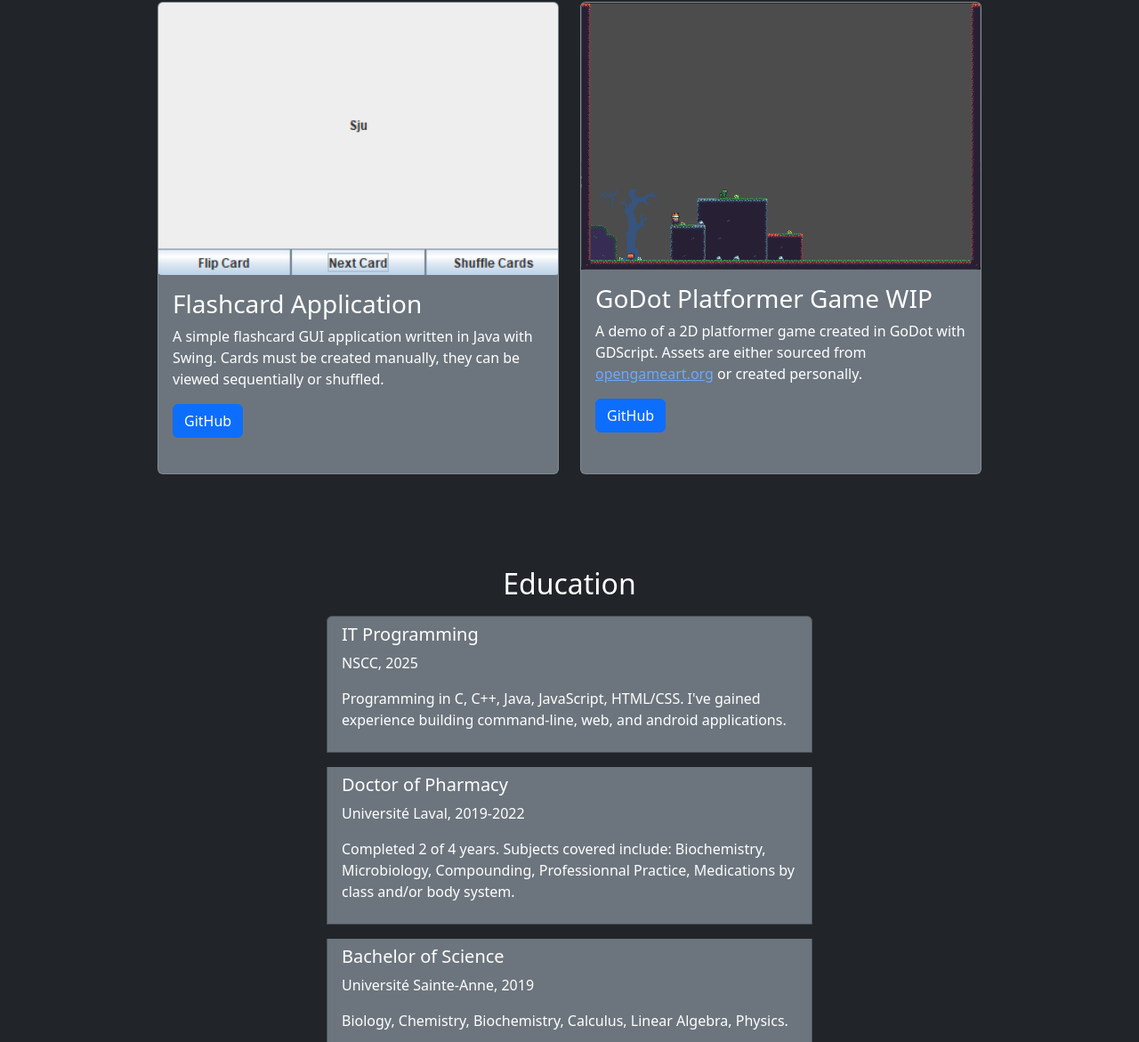
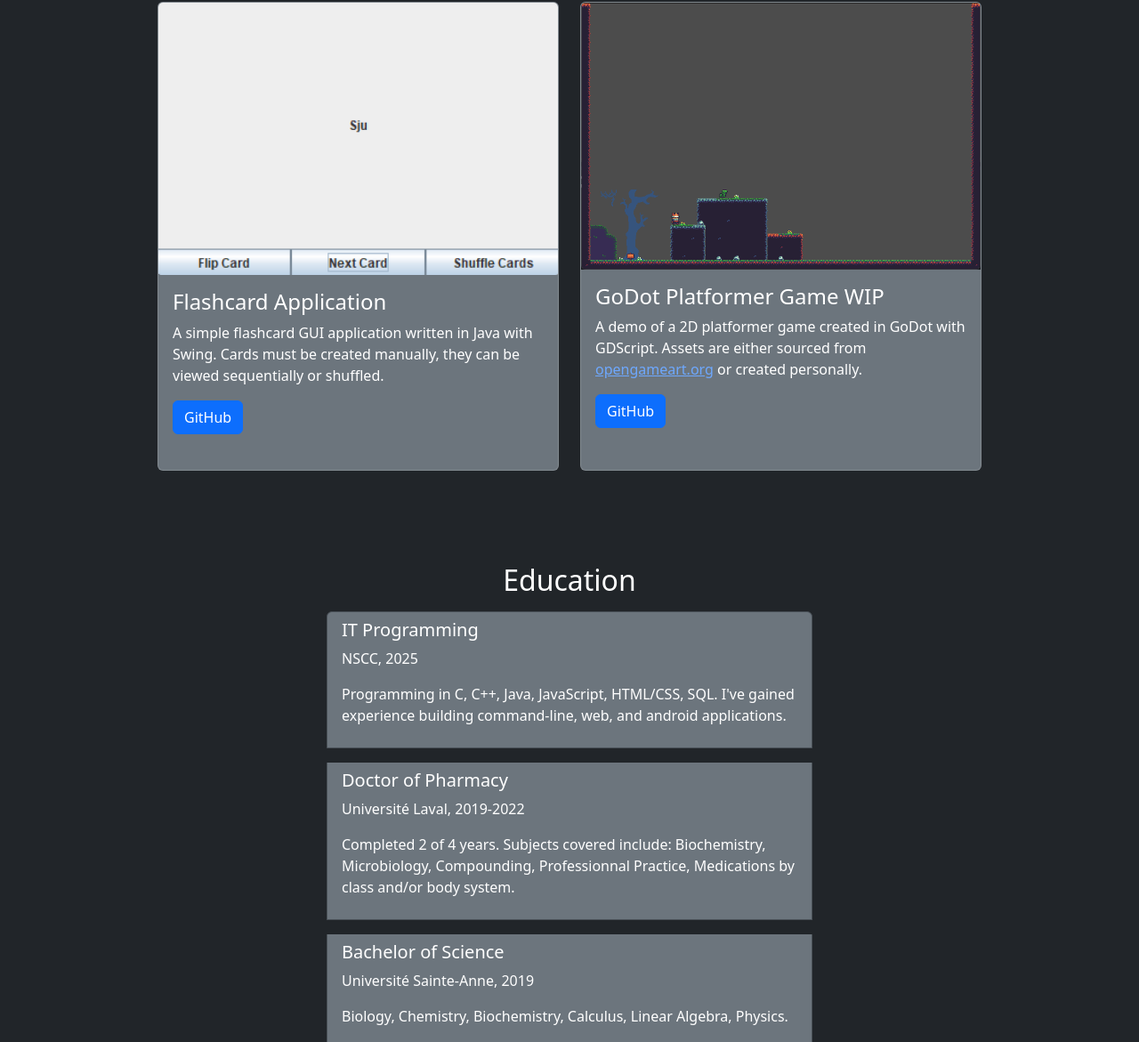
Before and after one commit to DeagleM902/Portfolio, a plain HTML site: page index.html in a window 1280 px wide. Shown: the part 411-1582 px from the top of the page at 89% size. Drawn offline with nearby package versions, Linux system fonts and the light colour scheme.

Commit message:
content minor change

```diff
--- a/index.html
+++ b/index.html
@@ -39,7 +39,7 @@
     <section id="about" class="col-12 col-md-10 col-lg-8 my-5">
         <h2 class="text-center">Hi, I'm Matt.</h2>
         <p>
-          I am currently a student enrolled in IT Programming at NSCC.
+          I am a student currently enrolled in IT Programming at NSCC.
           Working with several languages including Java, Javascript and C, I've gained experience building various applications including web and android apps.
           I have a particular interest in sciences, healthcare, and video game development.
         </p>
@@ -53,7 +53,7 @@
                 <div class="card mb-4 bg-secondary text-white h-100">
                   <img src="resources/images/flashcards.png" class="card-img-top" alt="Flashcard application">
                   <div class="card-body">
-                    <h3 class="card-title">Flashcard Application</h3>
+                    <h4 class="card-title">Flashcard Application</h4>
                     <p class="card-text">
                       A simple flashcard GUI application written in Java with Swing.
                       Cards must be created manually, they can be viewed sequentially or shuffled.
@@ -66,7 +66,7 @@
                 <div class="card mb-4 bg-secondary text-white h-100">
                   <img src="resources/images/platformer.png" class="card-img-top" alt="Platformer Game WIP">
                   <div class="card-body">
-                    <h3 class="card-title">GoDot Platformer Game WIP</h3>
+                    <h4 class="card-title">GoDot Platformer Game WIP</h4>
                     <p class="card-text">
                       A demo of a 2D platformer game created in GoDot with GDScript.
                       Assets are either sourced from <a href="https://opengameart.org/">opengameart.org</a> or created personally.
@@ -85,7 +85,7 @@
             <li class="list-group-item bg-secondary text-white my-2">
                 <h5>IT Programming</h5>
                 <p>NSCC, 2025</p>
-                <p>Programming in C, C++, Java, JavaScript, HTML/CSS. I've gained experience building command-line, web, and android applications.</p>
+                <p>Programming in C, C++, Java, JavaScript, HTML/CSS, SQL. I've gained experience building command-line, web, and android applications.</p>
             </li>
             <li class="list-group-item bg-secondary text-white my-2">
                 <h5>Doctor of Pharmacy</h5>
```
